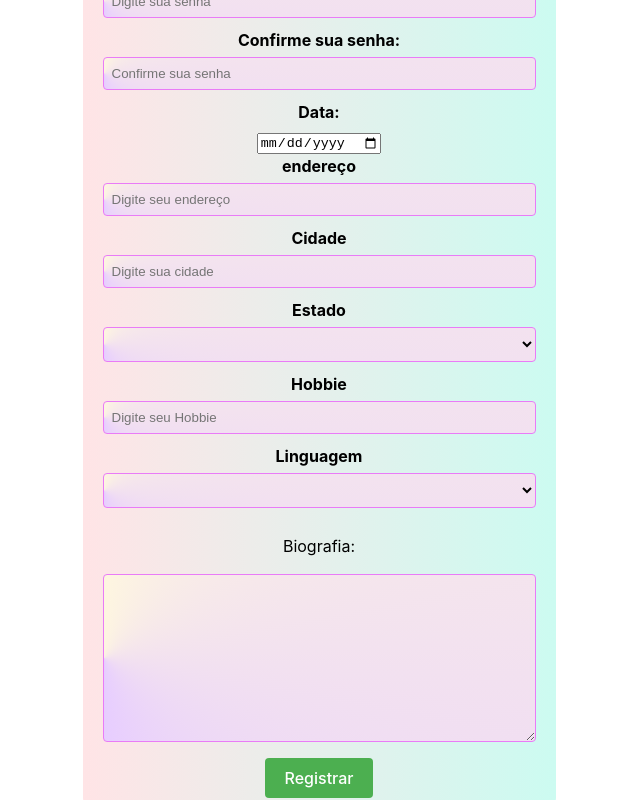
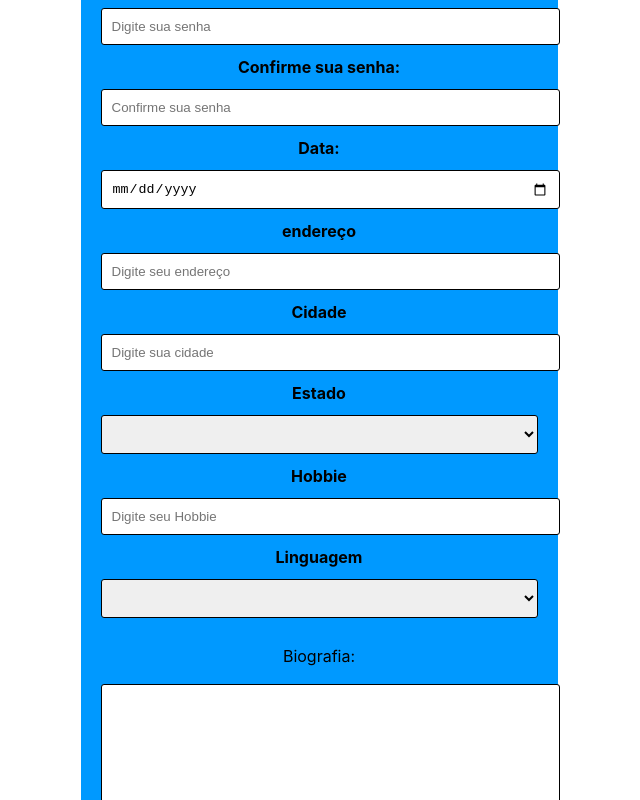
Before and after one commit to Ebraim30/MAtue30, a Vue app: page / in a window 1280 px wide. Shown: the part 240-1040 px from the top of the page, without its empty margins (321-961 px from the left). Built offline with nearby package versions, Linux system fonts and the light colour scheme.

Commit message:
FIM_CONTINUA

```diff
--- a/src/App.vue
+++ b/src/App.vue
@@ -214,72 +214,106 @@ export default defineComponent({
   </div>
 </template>
 <style>
+
   .formulario {
-    color:#000000;
+    max-width: 1000px;
+    margin: 0 auto;
     padding: 20px;
-    background: linear-gradient(to right, rgb(255, 228, 230), rgb(204, 251, 241));
-    border-radius: 20px;
-  }
-
-  form {
-    max-width: 500px;
-    margin: 0 auto;
-  }
-
-  label {
-    font-weight: bold;
-    margin-bottom: 5px;
-    display: block;
-  }
-  input[type="text"],
-  input[type="email"],
-  input[type="password"],
-  select,
-  textarea {
-    width: 100%;
-    padding: 8px;
-    margin-bottom: 10px;
-    border: none;
-    border-radius: 4px;
-    box-sizing: border-box;
-    border: solid 1px #e97bf7;
-    background: conic-gradient(at left center, rgb(254, 246, 224), rgb(231, 205, 255), rgb(198, 215, 242));
+    background-color: #0099ff;
+    border-radius: 5px;
     color: #000000;
   }
 
-  button {
-    padding: 10px 20px;
-    background-color: #4caf50;
-    color: #fff;
-    border: none;
-    border-radius: 4px;
-    cursor: pointer;
+  .formulario label {
+    display: block;
+    font-weight: bold;
+    margin-bottom: 10px;
   }
 
+  .formulario input[type="text"],
+  .formulario input[type="email"],
+  .formulario input[type="password"],
+  .formulario input[type="date"],
+  .formulario select,
+  .formulario textarea {
+    width: 100%;
+    padding: 10px;
+    margin-bottom: 10px;
+    border-radius: 3px;
+    border: 1px solid #000000;
+  }
+
+  .formulario button {
+    padding: 10px 20px;
+    margin-top: 10px;
+    border-radius: 3px;
+    border: none;
+    color: #000000;
+    cursor: pointer;
+    transition: background-color 0.3s ease;
+  }
+
+
+  .formulario button[type="submit"] {
+    background-color: #00ffea;
+  }
+
+  .formulario button[type="submit"]:hover {
+    background-color: #45a049;
+  }
+
+  .formulario button[type="button"] {
+    background-color: #ff9800;
+  }
+
+  .formulario button[type="button"]:hover {
+    background-color: #e68a00;
+  }
+
+
   .user-cards {
-    display: flex;
+    display: flow-root;
     flex-wrap: wrap;
-    justify-content: space-between;
+    justify-content: flex-end;
+    margin-top: 20px;
   }
 
   .card {
-    width: calc(50% - 10px);
+    flex: 0 0 300px;
+    background-color: #8900fa;
+    border-radius: 15px;
+    box-shadow: 0 2px 4px rgb(255, 0, 0);
+    margin-right: 20px;
     margin-bottom: 20px;
-    padding: 10px;
-    background-color: #fff;
-    box-shadow: 0 2px 4px rgba(0, 0, 0, 0.1);
-    border-radius: 4px;
   }
 
   .card-content {
-    margin-bottom: 10px;
+    padding: 20px;
   }
 
-  .card-content div {
-    margin-bottom: 5px;
+  .card button {
+    padding: 5px 10px;
+    margin-top: 10px;
+    border-radius: 3px;
+    border: none;
+    color: #d9ff00;
+    cursor: pointer;
+    transition: background-color 0.3s ease;
   }
 
-  .card-content strong {
-    font-weight: bold;
+  .card button.edit {
+    background-color: #ffeb3b;
+  }
+
+  .card button.edit:hover {
+    background-color: #fdd835;
+  }
+
+  .card button.delete {
+    background-color: #f44336;
+  }
+
+  .card button.delete:hover {
+    background-color: #e53935;
   }
 </style>
```
